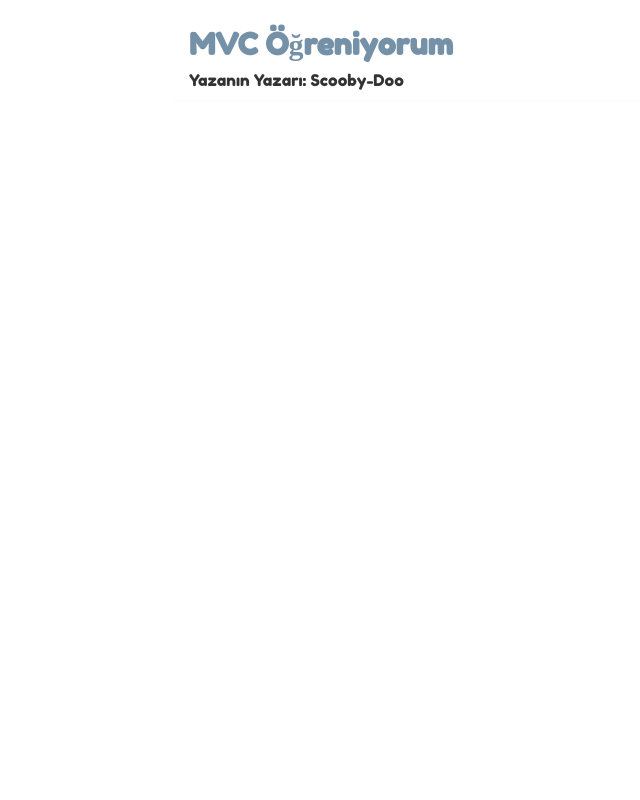
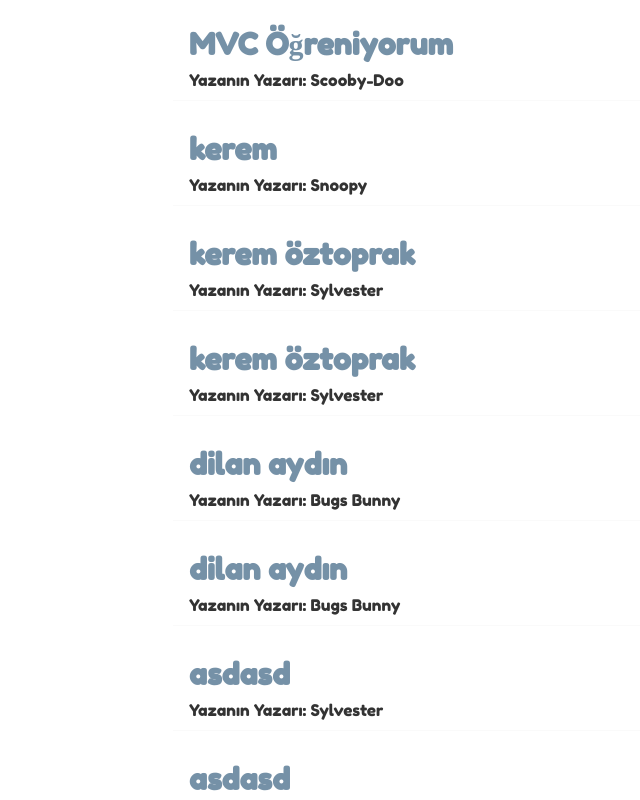
Before and after one commit to KeremOztoprak/basic-react-app, a React (Create React App) app: page / in a window 1280 px wide. Shown: the part 460-1260 px from the top of the page, without its empty margins (167-807 px from the left). Before the commit the page ends 800 px from the top, so only its background shows below. Built offline with nearby package versions, Linux system fonts and the light colour scheme; data requests are answered from the project's data file.

Commit message:
feat : Submit transaction and data post process🎉

```diff
--- a/data/db.json
+++ b/data/db.json
@@ -23,6 +23,54 @@
       "Aciklama": "lorem ipsun",
       "yazar": "Scooby-Doo",
       "id": 4
+    },
+    {
+      "ad": "kerem",
+      "Aciklama": "öztoprak",
+      "yazar": "Snoopy",
+      "id": 5
+    },
+    {
+      "ad": "kerem öztoprak",
+      "Aciklama": "dilanı çok seeviyorum ",
+      "yazar": "Sylvester",
+      "id": 6
+    },
+    {
+      "ad": "kerem öztoprak",
+      "Aciklama": "dilanı çok seeviyorum ",
+      "yazar": "Sylvester",
+      "id": 7
+    },
+    {
+      "ad": "dilan aydın ",
+      "Aciklama": "asdsad",
+      "yazar": "Bugs Bunny",
+      "id": 8
+    },
+    {
+      "ad": "dilan aydın ",
+      "Aciklama": "asdsad",
+      "yazar": "Bugs Bunny",
+      "id": 9
+    },
+    {
+      "ad": "asdasd",
+      "Aciklama": "asdasd",
+      "yazar": "Sylvester",
+      "id": 10
+    },
+    {
+      "ad": "asdasd",
+      "Aciklama": "asdasd",
+      "yazar": "Sylvester",
+      "id": 11
+    },
+    {
+      "ad": "asdasd",
+      "Aciklama": "asdasd",
+      "yazar": "Sylvester",
+      "id": 12
     }
   ]
 }
--- a/src/Create.js
+++ b/src/Create.js
@@ -1,22 +1,47 @@
+import { useState } from "react";
+
 const Create = () => {
+
+    const [baslik, setBaslik] = useState('');
+    const [Aciklama, setAciklama] = useState('');
+    const [yazar, setYazar] = useState('');
+
+    const [yukleniyor, setYukleniyor] = useState(false);
+
+    const handleSubmit = (e) => {
+        e.preventDefault();
+        setYukleniyor(true);
+        const yazi = { ad: baslik, Aciklama, yazar };
+
+        fetch('http://localhost:8000/yazilar/', {
+            method: 'POST',
+            headers: { "Content-Type": "application/json" },
+            body: JSON.stringify(yazi)
+        }).then(() => {
+            console.log('yazı eklendi');
+            setYukleniyor(false);
+        })
+    }
+
     return (
         <div className="create">
             <h2 style={{ color: '#ff793f' }}>Yeni Yazı Ekle</h2>
-            <form>
+            <form onSubmit={handleSubmit}>
                 <label>Yazı Başlık:</label>
-                <input type="text" required />
+                <input type="text" required value={baslik} onChange={(e) => setBaslik(e.target.value)} />
                 <label>Yazı Aciklama:</label>
-                <textarea required>
+                <textarea required value={Aciklama} onChange={(e) => setAciklama(e.target.value)}>
 
                 </textarea>
                 <label>Yazar:</label>
-                <select>
+                <select value={yazar} onChange={(e) => setYazar(e.target.value)} >
                     <option value="Bugs Bunny">Bugs Bunny</option>
                     <option value="Sylvester">Sylvester</option>
                     <option value="Snoopy">Snoopy</option>
                     <option value="Scooby-Doo">Scooby-Doo</option>
                 </select>
-                <button>Ekle</button>
+                {!yukleniyor && <button>Ekle</button>}
+                {yukleniyor && <button disabled >Yükleniyor...</button>}
             </form>
         </div>
     );
```
Lines whose indentation alone changed are shown as unchanged.
